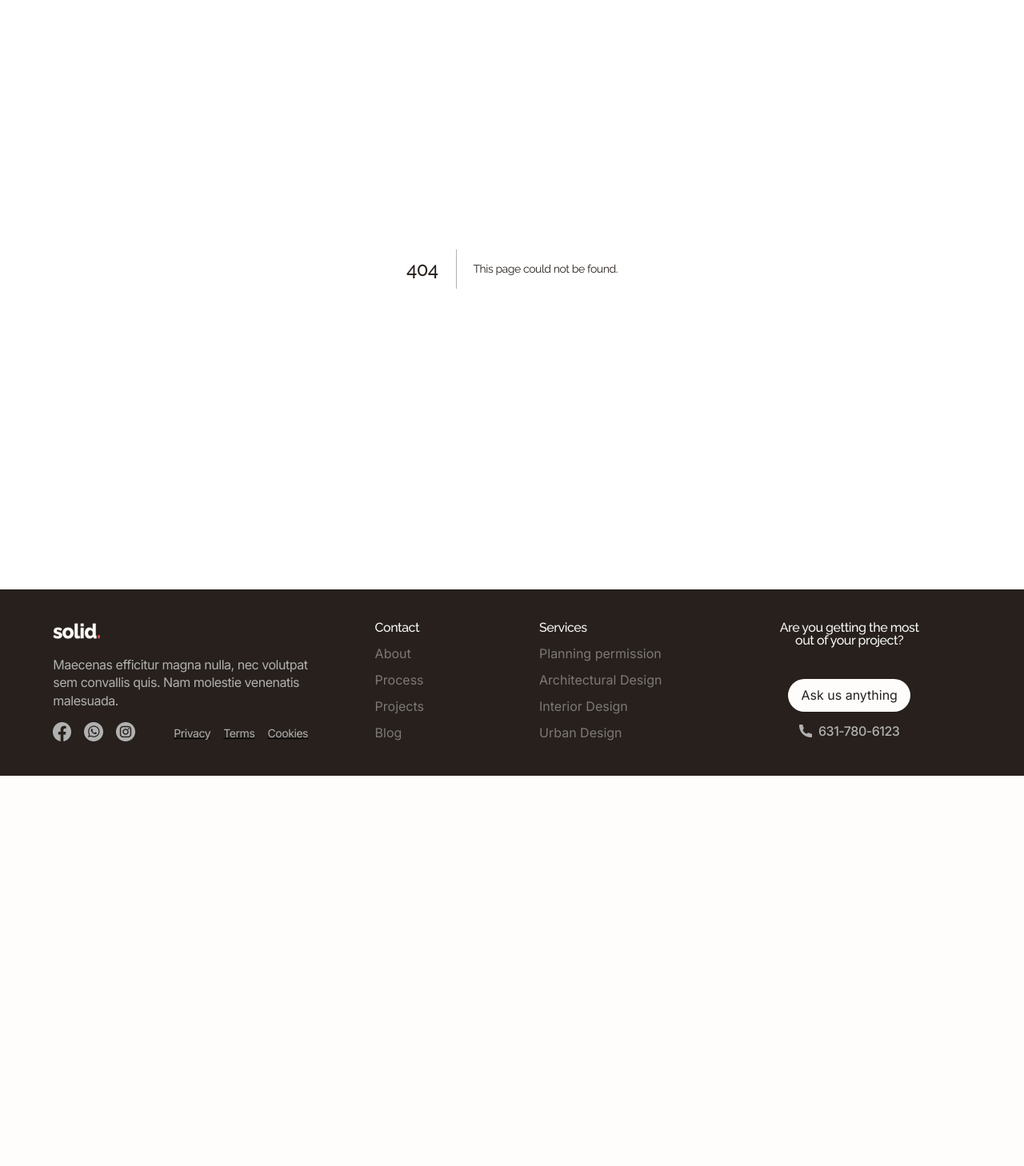
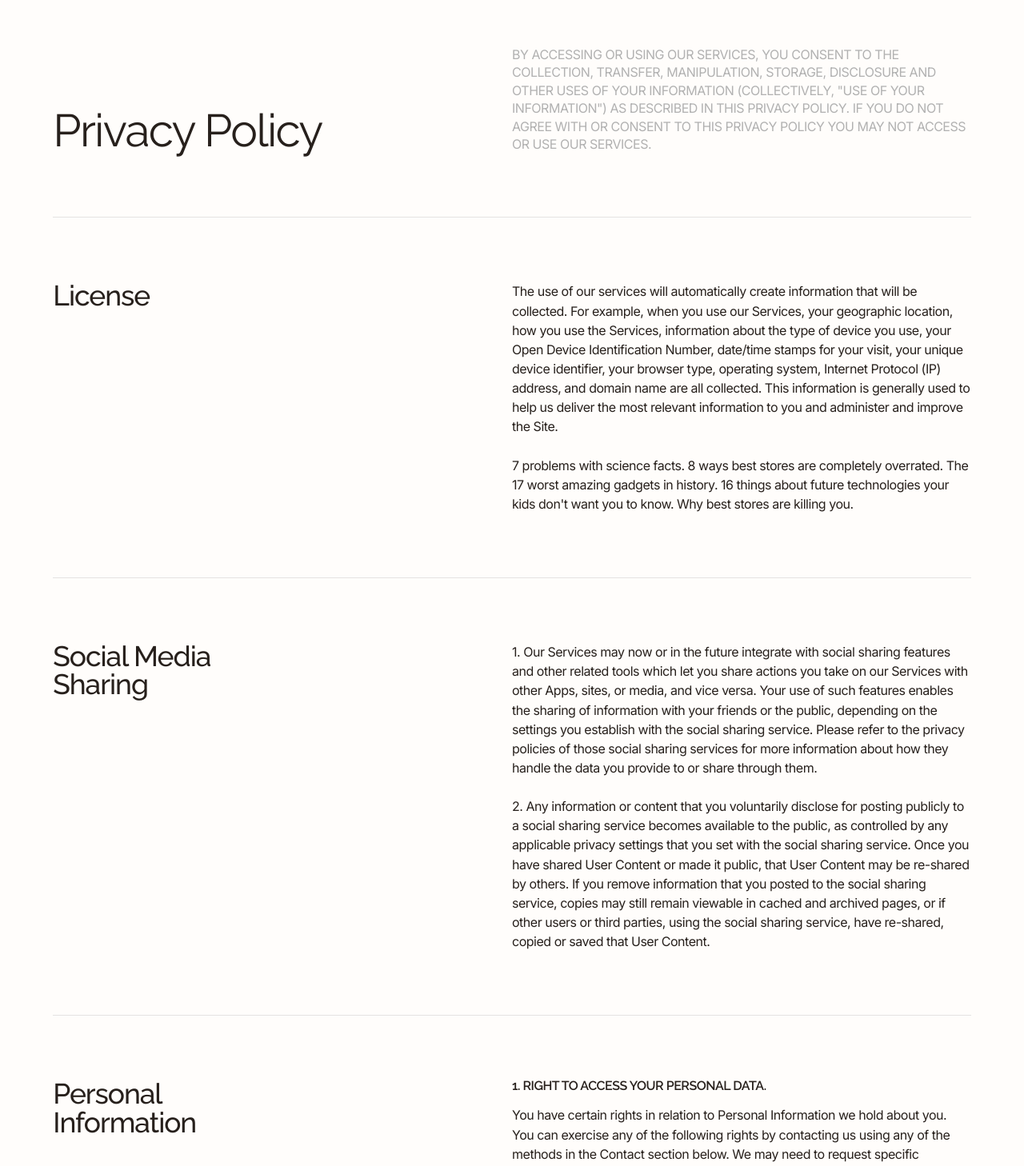
Before and after one commit to Vyntex-Development/Architecture-template, a Next.js app: page /privacyPolicy in a window 1280 px wide. Before the commit this address had no page. Shown: the part 139-1597 px from the top of the page at 80% size. Before the commit the page ends 1109 px from the top, so only its background shows below. Built offline with nearby package versions, Linux system fonts and the light colour scheme.

Commit message:
privacy page

```diff
--- a/components/Layout/BanerForm.module.css
+++ b/components/Layout/BanerForm.module.css
@@ -149,5 +149,6 @@
   .InputWrapper input.Submit {
     width: 100%;
     margin-top: 0.5rem;
+    overflow: hidden;
   }
 }
--- /dev/null
+++ b/components/Pages/PrivacyPolicyPage/PrivacyPolicyMain.js
@@ -0,0 +1,154 @@
+import classes from "./PrivacyPolicyPage.module.css";
+import Link from "../../UI/Link";
+
+const PrivacyPolicyMain = () => {
+  return (
+    <div className="container">
+      <div className={classes.PrivacyTop}>
+        <h1>Privacy Policy</h1>
+        <p>
+          BY ACCESSING OR USING OUR SERVICES, YOU CONSENT TO THE COLLECTION,
+          TRANSFER, MANIPULATION, STORAGE, DISCLOSURE AND OTHER USES OF YOUR
+          INFORMATION (COLLECTIVELY, "USE OF YOUR INFORMATION") AS DESCRIBED IN
+          THIS PRIVACY POLICY. IF YOU DO NOT AGREE WITH OR CONSENT TO THIS
+          PRIVACY POLICY YOU MAY NOT ACCESS OR USE OUR SERVICES.
+        </p>
+      </div>
+      <div className={classes.PrivacyItem}>
+        <h2>License</h2>
+        <div className={classes.PrivacyContent}>
+          <p>
+            The use of our services will automatically create information that
+            will be collected. For example, when you use our Services, your
+            geographic location, how you use the Services, information about the
+            type of device you use, your Open Device Identification Number,
+            date/time stamps for your visit, your unique device identifier, your
+            browser type, operating system, Internet Protocol (IP) address, and
+            domain name are all collected. This information is generally used to
+            help us deliver the most relevant information to you and administer
+            and improve the Site.
+          </p>
+          <p>
+            7 problems with science facts. 8 ways best stores are completely
+            overrated. The 17 worst amazing gadgets in history. 16 things about
+            future technologies your kids don't want you to know. Why best
+            stores are killing you.
+          </p>
+        </div>
+      </div>
+      <div className={classes.PrivacyItem}>
+        <h2>Social Media Sharing</h2>
+        <div className={classes.PrivacyContent}>
+          <p>
+            1. Our Services may now or in the future integrate with social
+            sharing features and other related tools which let you share actions
+            you take on our Services with other Apps, sites, or media, and vice
+            versa. Your use of such features enables the sharing of information
+            with your friends or the public, depending on the settings you
+            establish with the social sharing service. Please refer to the
+            privacy policies of those social sharing services for more
+            information about how they handle the data you provide to or share
+            through them.
+          </p>
+          <p>
+            2. Any information or content that you voluntarily disclose for
+            posting publicly to a social sharing service becomes available to
+            the public, as controlled by any applicable privacy settings that
+            you set with the social sharing service. Once you have shared User
+            Content or made it public, that User Content may be re-shared by
+            others. If you remove information that you posted to the social
+            sharing service, copies may still remain viewable in cached and
+            archived pages, or if other users or third parties, using the social
+            sharing service, have re-shared, copied or saved that User Content.
+          </p>
+        </div>
+      </div>
+      <div className={classes.PrivacyItem}>
+        <h2>Personal Information</h2>
+        <div className={classes.PrivacyContent}>
+          <div>
+            <p className={classes.Bold}>
+              1. Right to Access Your Personal Data.
+            </p>
+            <p>
+              You have certain rights in relation to Personal Information we
+              hold about you. You can exercise any of the following rights by
+              contacting us using any of the methods in the Contact section
+              below. We may need to request specific information from you to
+              help us confirm your identity and ensure your right to access your
+              Personal Data (or to exercise any of your other rights). This is a
+              security measure to ensure that Personal Data is not disclosed to
+              any person who has no right to receive it. We try to respond to
+              all legitimate requests within one month. Occasionally it may take
+              us longer than a month if your request is particularly complex or
+              you have made a number of requests. In this case, we will notify
+              you and keep you updated.
+            </p>
+          </div>
+          <div>
+            <p className={classes.Bold}>
+              2. Right of Correction or Completion of Your Personal Data
+            </p>
+            <p>
+              If personal information we hold about you is not accurate, out of
+              date or incomplete, you have a right to have the data corrected or
+              completed. To make corrections to your account please contact us
+              at the email address in our Contact section below.
+            </p>
+          </div>
+          <div>
+            <p className={classes.Bold}>
+              3. Right of Erasure or Deletion of Your Personal Data
+            </p>
+            <p>
+              In certain circumstances, you have the right to request that
+              personal information we hold about you is deleted. If we cannot
+              delete the information you want, we will let you know and explain
+              why. To request information deletion please contact us at the
+              email address in our Contact section below.
+            </p>
+          </div>
+          <div>
+            <p className={classes.Bold}>
+              4. Right to Object to or Restrict Processing of Your Personal Data
+            </p>
+            <p>
+              In certain circumstances, you have the right to object to our
+              processing of your personal information. For example, you have the
+              right to object to use of your personal information for direct
+              marketing purposes. Similarly, you have the right to object to use
+              of your personal information if we are processing your information
+              on the basis of our legitimate interests and there are no
+              compelling legitimate grounds for our processing which supersede
+              your rights and interests. You may also have the right to restrict
+              our use of your personal information, such as in circumstances
+              where you have challenged the accuracy of the information and
+              during the period where we are verifying its accuracy. To object
+              to or restrict processing please contact us at the email address
+              in our Contact section below.
+            </p>
+          </div>
+          <div>
+            <p className={classes.Bold}>
+              5. Right to Data Portability or Transfer of Your Personal Data
+            </p>
+            <p>
+              You have the right to be provided with a copy of the information
+              we maintain about you in a structured, machine-readable and
+              commonly used format. To receive a copy of the information we
+              maintain about you please contact us at the email address in our
+              Contact section below. If you are a California resident and would
+              like to make such a request, please submit your request in writing
+              to:
+              <Link type="policy" href="mailto:legal@wasai.co">
+                legal@wasai.co
+              </Link>
+            </p>
+          </div>
+        </div>
+      </div>
+    </div>
+  );
+};
+
+export default PrivacyPolicyMain;
--- /dev/null
+++ b/components/Pages/PrivacyPolicyPage/PrivacyPolicyPage.js
@@ -0,0 +1,13 @@
+import BanerForm from "../../Layout/BanerForm";
+import PrivacyPolicyMain from "./PrivacyPolicyMain";
+
+const PrivacyPolicyPage = () => {
+  return (
+    <div>
+      <PrivacyPolicyMain></PrivacyPolicyMain>
+      <BanerForm></BanerForm>
+    </div>
+  );
+};
+
+export default PrivacyPolicyPage;
--- /dev/null
+++ b/components/Pages/PrivacyPolicyPage/PrivacyPolicyPage.module.css
@@ -0,0 +1,77 @@
+.PrivacyTop {
+  width: 100%;
+  padding-top: 7.5rem;
+  padding-bottom: 5rem;
+  display: flex;
+  justify-content: space-between;
+  align-items: flex-end;
+  border-bottom: 1px solid rgba(119, 123, 125, 0.2);
+}
+
+.PrivacyTop h1 {
+  margin-bottom: 0;
+}
+
+.PrivacyTop p {
+  width: 50%;
+}
+
+.PrivacyItem {
+  padding: 5rem 0;
+  display: flex;
+  justify-content: space-between;
+  align-items: flex-start;
+  border-bottom: 1px solid rgba(119, 123, 125, 0.2);
+}
+
+.PrivacyItem h2 {
+  max-width: 20rem;
+}
+
+.PrivacyContent {
+  width: 50%;
+  display: flex;
+  flex-direction: column;
+  row-gap: 1.5rem;
+}
+
+.PrivacyContent p {
+  line-height: 151%;
+  color: var(--black);
+}
+
+.PrivacyContent .Bold {
+  font-weight: 600;
+  text-transform: uppercase;
+  line-height: 100%;
+  margin-bottom: 1rem;
+  font-family: "Raleway";
+}
+
+.PrivacyItem:last-of-type {
+  border-bottom: none;
+}
+
+@media screen and (max-width: 991px) {
+  .PrivacyTop {
+    flex-direction: column;
+    align-items: flex-start;
+  }
+  .PrivacyTop h1 {
+    margin-bottom: 1rem;
+  }
+
+  .PrivacyTop p {
+    width: 100%;
+  }
+
+  .PrivacyItem {
+    flex-direction: column;
+  }
+  .PrivacyContent {
+    width: 100%;
+  }
+  .PrivacyItem:last-of-type {
+    padding-bottom: 50px;
+  }
+}
--- a/components/UI/Link.js
+++ b/components/UI/Link.js
@@ -43,6 +43,10 @@ const Link = ({ children, href, type, onClick }) => {
     className = classes.Blog;
   }
 
+  if (type === "policy") {
+    className = classes.Policy;
+  }
+
   return (
     <div onClick={onClick} className={`${classes.Link} ${className}`}>
       <NextLink passHref href={href}>
--- a/components/UI/Link.module.css
+++ b/components/UI/Link.module.css
@@ -138,6 +138,19 @@
   text-decoration: none;
 }
 
+.Policy {
+  padding: 0;
+  display: inline-block;
+  text-decoration: underline;
+  margin-left: 3px;
+}
+
+.Policy a {
+  color: var(--black);
+  font-size: 1rem;
+  font-weight: 700;
+}
+
 @media screen and (max-width: 767px) {
   .NavOpen a {
     font-size: 32px;
--- /dev/null
+++ b/pages/privacyPolicy.js
@@ -0,0 +1,24 @@
+import SEO from "../components/SEO/SEO";
+import PrivacyPolicyPage from "../components/Pages/PrivacyPolicyPage/PrivacyPolicyPage";
+
+export default function Privacy({ data }) {
+  return (
+    <>
+      <SEO />
+      <PrivacyPolicyPage data={data} />
+    </>
+  );
+}
+
+export async function getStaticProps() {
+  // Odavde vucemo podatke
+
+  //const response = await fetch("URL");
+  //const data = await response.json();
+  return {
+    props: {
+      data: {},
+    },
+    revalidate: 10, // Definisemo na koliko se update-uje strana
+  };
+}
```
